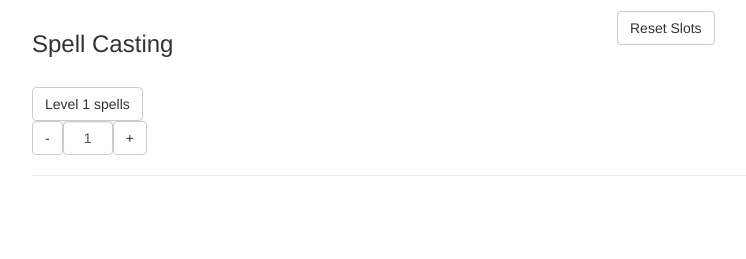
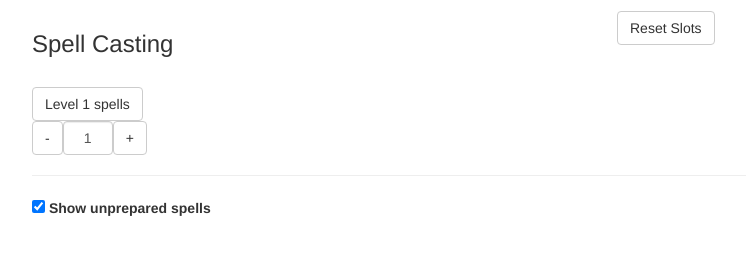
Before and after one commit to lindenhutchinson/spell-caster, a Flask app: page /char in a window 1280 px wide. Shown: the part 541-800 px from the top of the page, without its empty margins (53-799 px from the left). Run offline with Flask 2, Linux system fonts and the light colour scheme; a user stored in the database is signed in; tables that the repository leaves empty hold one stand-in row (values such as "Sample post"); some libraries are stand-ins or nearby versions.

Commit message:
integrated a prepare spells feature into the character page

```diff
--- a/app/controllers/character.py
+++ b/app/controllers/character.py
@@ -72,14 +72,13 @@ def view_char():
     # get all spellbooks owned by the character
     spellbooks = get_all_char_child(Spellbook, 'id')
     prep_spells = []
-
+    unprep_spells = []
     # curate a list of prepared spellbooks
     for sb in spellbooks:
         if sb.prepared:
             prep_spells.append(sb.spell)
-
-    if len(prep_spells) == 0:
-        flash("Try preparing some spells!")
+        else:
+            unprep_spells.append(sb.spell)
 
     # Split prepared spells by level so they can be separated on the page
     lvls = {0: [], 1: [], 2: [], 3: [], 4: [],
@@ -87,6 +86,11 @@ def view_char():
 
     spaces = get_slots(char.level)
     for s in prep_spells:
+        if spaces[s.level-1] == 0 and s.level != 0:
+            continue
+        lvls[s.level].append(s)
+
+    for s in unprep_spells:
         if spaces[s.level-1] == 0 and s.level != 0:
             continue
         lvls[s.level].append(s)
@@ -101,8 +105,9 @@ def view_char():
 
     stats = get_char_child_default(Stats)
     actions = get_all_char_child(Action, 'name')
-
-    return render_template('char.html', actions=actions, stats=stats, lvls=lvls, slots=slots, char=char, resetSlotsForm=form2, form=form1, title=char.name)
+    prep_spells = [s.id for s in prep_spells]
+    unprep_spells = [s.id for s in unprep_spells]
+    return render_template('char.html', prep_spells=prep_spells, unprep_spells=unprep_spells, actions=actions, stats=stats, lvls=lvls, slots=slots, char=char, resetSlotsForm=form2, form=form1, title=char.name)
 
 
 def edit_stats():
--- a/app/templates/char.html
+++ b/app/templates/char.html
@@ -73,11 +73,16 @@
   </div>
 
   <hr>
+  <input type=checkbox class="form-check-input" checked onchange="show_unprepared()" id="show_unprepared">
+  <label class="form-check-label" for="show_unprepared">Show unprepared spells</label>
   {% for lvl, spells in lvls.items() %}
   {% if spells|length > 0 %}
   <table style="display:none" class="spell-table" id="spell-table-{{lvl}}">
     <thead>
       <tr>
+        {%if lvl > 0 %}
+        <th></th>
+        {%endif%}
         <th></th>
         <th>Name</th>
         <th>Level</th>
@@ -90,8 +95,20 @@
     </thead>
     <tbody>
       {% for spell in spells %}
-      <tr href="{{ url_for('view_spell', id=spell.id) }}">
+      <tr  class="spell_row" id="{{spell.id}}" href="{{ url_for('view_spell', id=spell.id) }}">
+        {%if spell.level > 0 %}
         <td>
+          <button id="btn_{{spell.id}}" onclick="prepareSpell('{{spell.id}}', '{{lvl}}')"
+            {% if spell.id in prep_spells %}
+              class="btn btn-success">Unprepare
+            {% else %}
+              class="btn btn-primary">Prepare
+            {% endif %}
+          </button>
+      </td>
+      {%endif%}
+        <td>
+          <input type="hidden" value="{%if spell.id in prep_spells%}1{%endif%}" id="s_{{spell.id}}">
           <button class="btn btn-primary" type="button" onclick="decrementValue('lvl_{{lvl}}')">Cast!</button>
         </td>
         <td><a href="{{url_for('view_spell', id=spell.id)}}" target="_blank">{{spell.name}}</a></td>
@@ -114,6 +131,28 @@
 <script src="https://ajax.googleapis.com/ajax/libs/jquery/2.1.1/jquery.min.js"></script>
 
 <script>
+  function show_unprepared() {
+    var show_unprep=$("#show_unprepared").is(":checked");
+    var rows = document.getElementsByClassName('spell_row');
+
+    if(!show_unprep) {
+      console.log("hiding unprepare spells!");
+      for(var i=0; i<rows.length;i++){
+        var spell = document.getElementById('s_'+rows[i].id);
+        if (!spell.value){
+          console.log("hiding a spell");
+          rows[i].setAttribute('style', 'display:none');
+        }
+
+      }
+    } else {
+      console.log("showing unprepare spells!")
+      for(var i=0; i<rows.length;i++){
+        rows[i].setAttribute('style', '');
+
+      }
+    }
+  }
   $("th").click(function () {
     var table = $(this).parents("table").eq(0);
     var rows = table
@@ -199,7 +238,35 @@
       },
     });
   }
+  function prepareSpell(spell_id, lvl) {
+        data = { spell_id: spell_id };
+        $.ajax({
+            type: "POST",
+            url: "{{ url_for('prepare_spell') }}",
+            data: JSON.stringify(data, null, "\t"),
+            contentType: "application/json;charset=UTF-8",
+            // success: function (result) {
+            //     updatePrepCount(result);
+            // },
+        });
+        var btn = document.getElementById('btn_'+spell_id);
+        console.log(btn.innerHTML);
+        if (btn.innerHTML.trim() == "Prepare") {
+            var prep = document.getElementById('s_'+spell_id);
+            prep.value = '1';
+            btn.innerHTML = "Unprepare";
+            btn.classList = "btn btn-success";
+            // updateLvlTotal(lvl, false)
 
+        } else {
+            var prep = document.getElementById('s_'+spell_id);
+            prep.value = '';
+            btn.innerHTML = "Prepare";
+            btn.classList = "btn btn-primary";
+            // updateLvlTotal(lvl, true)
+
+        }
+    }
 </script>
 
 {% endblock %}
--- a/app/templates/prep_spells.html
+++ b/app/templates/prep_spells.html
@@ -94,7 +94,7 @@ app_content %}
                 spell.id
                 in
                 prep_spells
-                %} class="btn btn-success">Unprepare{% else %} class="btn btn-primary">Prepare{% endif %}</button>
+                %} class="btn btn-success">Prepared{% else %} class="btn btn-default">unprepared{% endif %}</button>
                 </td>
                 <td>
                     <a href="{{url_for('view_spell', id=spell.id)}}" target="_blank">{{spell.name}}</a>
```
Also changed, not shown: seed.py (+8 -0 lines).
